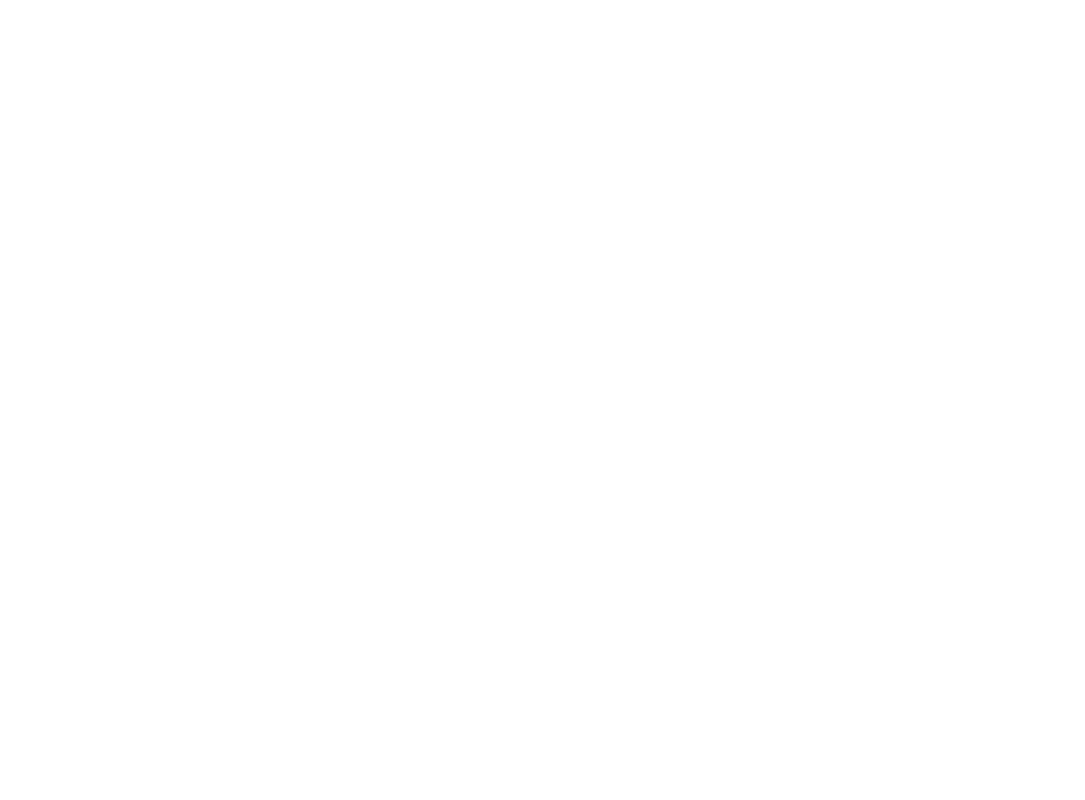
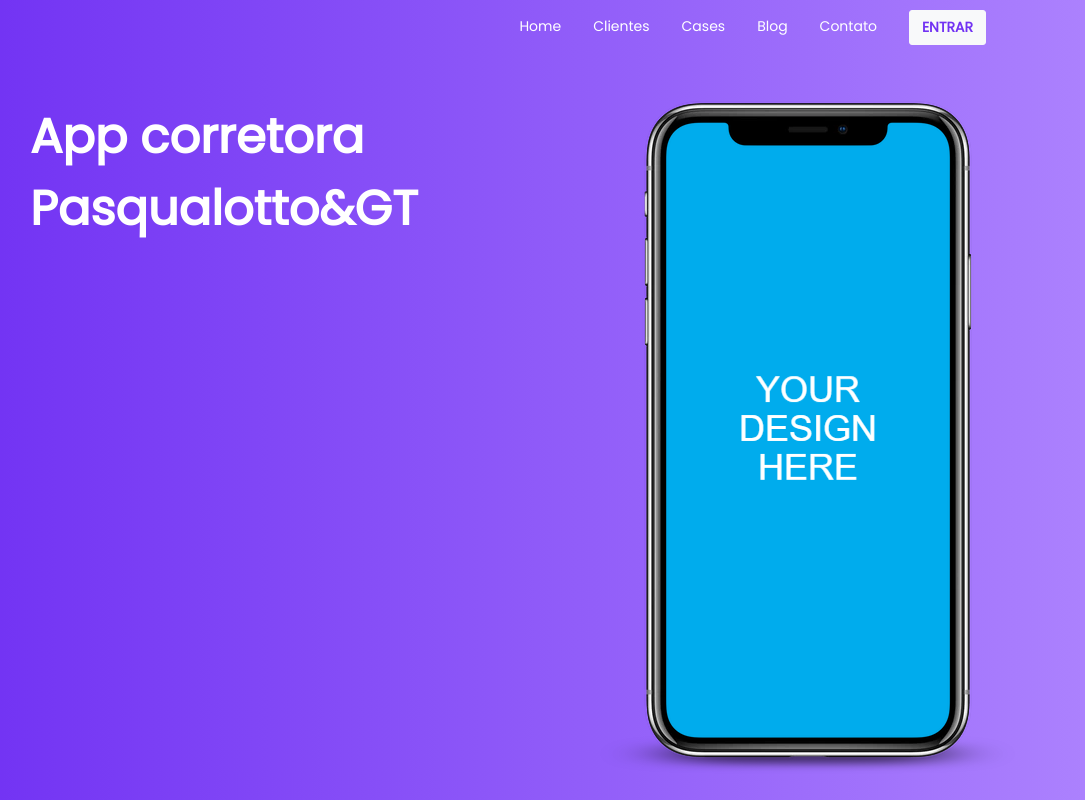
Before and after one commit to Marcelorose/GW_layout, a plain HTML site: page index.html in a window 1280 px wide. Shown: the whole page, without its empty margins (55-1140 px from the left). Drawn offline with nearby package versions, Linux system fonts and the light colour scheme.

Commit message:
Bootstrap added

```diff
--- a/index.html
+++ b/index.html
@@ -3,13 +3,59 @@
 
 <head>
     <meta charset="UTF-8">
-    <meta name="viewport" content="width=device-width, initial-scale=1.0">
-    <meta http-equiv="X-UA-Compatible" content="ie=edge">
+    <link rel="stylesheet" type="text/css" href="reset.css">
+    <link href="https://fonts.googleapis.com/css?family=Poppins&display=swap" rel="stylesheet">
+    <link rel="stylesheet" href="https://stackpath.bootstrapcdn.com/bootstrap/4.4.1/css/bootstrap.min.css"
+        integrity="sha384-Vkoo8x4CGsO3+Hhxv8T/Q5PaXtkKtu6ug5TOeNV6gBiFeWPGFN9MuhOf23Q9Ifjh" crossorigin="anonymous">
+    <link rel="stylesheet" type="text/css" href="style.css">
     <title>Document</title>
 </head>
 
 <body>
-
+    <div id="home">
+        <nav class="navbar navbar-expand-lg">
+            <button class="navbar-toggler" type="button" data-toggle="collapse" data-target="#navbarNav"
+                aria-controls="navbarNav" aria-expanded="false" aria-label="Toggle navigation">
+                <span class="navbar-toggler-icon"></span>
+            </button>
+            <div class="collapse navbar-collapse" id="navbarNav">
+                <div class="col-md-6 offset-md-4">
+                    <ul class="navbar-nav d-flex justify-content-end navbar-styled">
+                        <li class="nav-item ml-3">
+                            <a class="nav-link" href="#">Home</a>
+                        </li>
+                        <li class="nav-item ml-3">
+                            <a class="nav-link"3 href="#">Clientes</a>
+                        </li>
+                        <li class="nav-item ml-3">
+                            <a class="nav-link" href="#">Cases</a>
+                        </li>
+                        <li class="nav-item ml-3">
+                            <a class="nav-link" href="#">Blog</a>
+                        </li>
+                        <li class="nav-item ml-3">
+                            <a class="nav-link" href="#">Contato</a>
+                        </li>
+                        <li class="nav-item ml-4">
+                            <button type="button" class="btn btn-light btn-entrar">ENTRAR</button>
+                        </li>
+                    </ul>
+                </div>
+            </div>
+        </nav>
+        <div class="container pt-5" id="enterprise-block">
+            <div class="row">
+                <div class="col-md-6">
+                    <p class="enterprise">App corretora </p>
+                    <p class="enterprise">Pasqualotto&ampGT</p>
+                </div>
+                <div class="col-md-6">
+                    <img src="images/mockup1.png" alt="">
+                </div>
+            </div>
+        </div>
+        <footer></footer>
+    </div>
 </body>
 
 </html>
--- /dev/null
+++ b/reset.css
@@ -0,0 +1,48 @@
+/* http://meyerweb.com/eric/tools/css/reset/
+   v2.0 | 20110126
+   License: none (public domain)
+*/
+
+html, body, div, span, applet, object, iframe,
+h1, h2, h3, h4, h5, h6, p, blockquote, pre,
+a, abbr, acronym, address, big, cite, code,
+del, dfn, em, img, ins, kbd, q, s, samp,
+small, strike, strong, sub, sup, tt, var,
+b, u, i, center,
+dl, dt, dd, ol, ul, li,
+fieldset, form, label, legend,
+table, caption, tbody, tfoot, thead, tr, th, td,
+article, aside, canvas, details, embed,
+figure, figcaption, footer, header, hgroup,
+menu, nav, output, ruby, section, summary,
+time, mark, audio, video {
+	margin: 0;
+	padding: 0;
+	border: 0;
+	font-size: 100%;
+	font: inherit;
+	vertical-align: baseline;
+}
+/* HTML5 display-role reset for older browsers */
+article, aside, details, figcaption, figure,
+footer, header, hgroup, menu, nav, section {
+	display: block;
+}
+body {
+	line-height: 1;
+}
+ol, ul {
+	list-style: none;
+}
+blockquote, q {
+	quotes: none;
+}
+blockquote:before, blockquote:after,
+q:before, q:after {
+	content: '';
+	content: none;
+}
+table {
+	border-collapse: collapse;
+	border-spacing: 0;
+}
--- a/style.css
+++ b/style.css
@@ -1,3 +1,30 @@
-html{
-    width: 100%;
+html, body{
+    background-image: linear-gradient(to right, #7030F3 , #B38BFF);
+    font-family: 'Poppins', sans-serif !important;
 }
+
+.navbar-styled{
+    align-items: flex-end !important;
+}
+
+.navbar-styled .nav-link{
+    color: white;
+    font-size: 14px;
+}
+
+.btn-entrar{
+    color: #7232F3;
+    font-weight: bold;
+    font-size: 14px;
+    border-radius: 3px;
+}
+
+.enterprise{
+    font-size: 3rem;
+    margin-bottom: 0;
+    font-weight: bold;
+    color: white;
+}
+
+#enterprise-block{
+}
```
Also changed, not shown: images/mockup1.png (added), layout/Teste-Front-End-2020.png (added).
